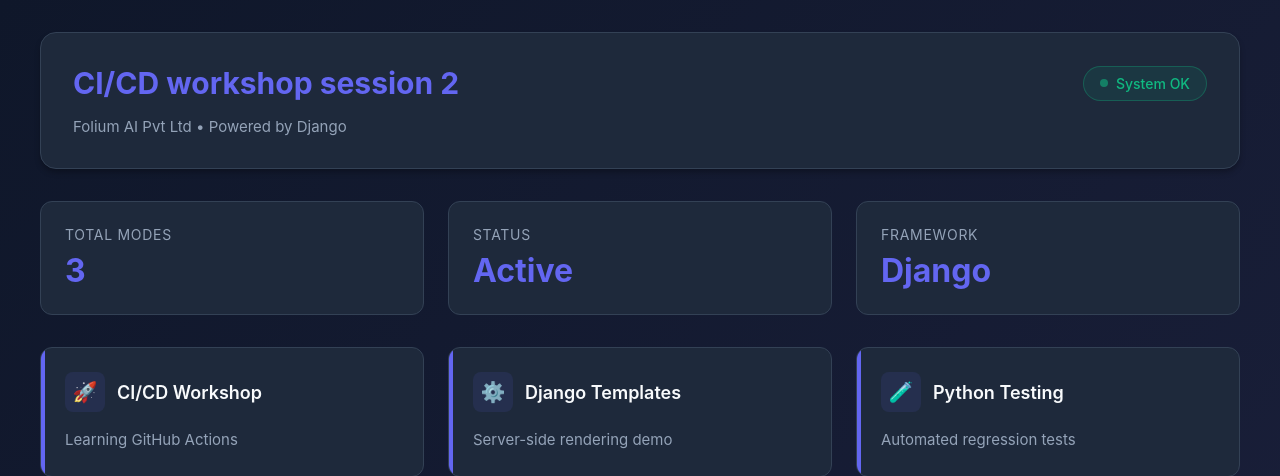
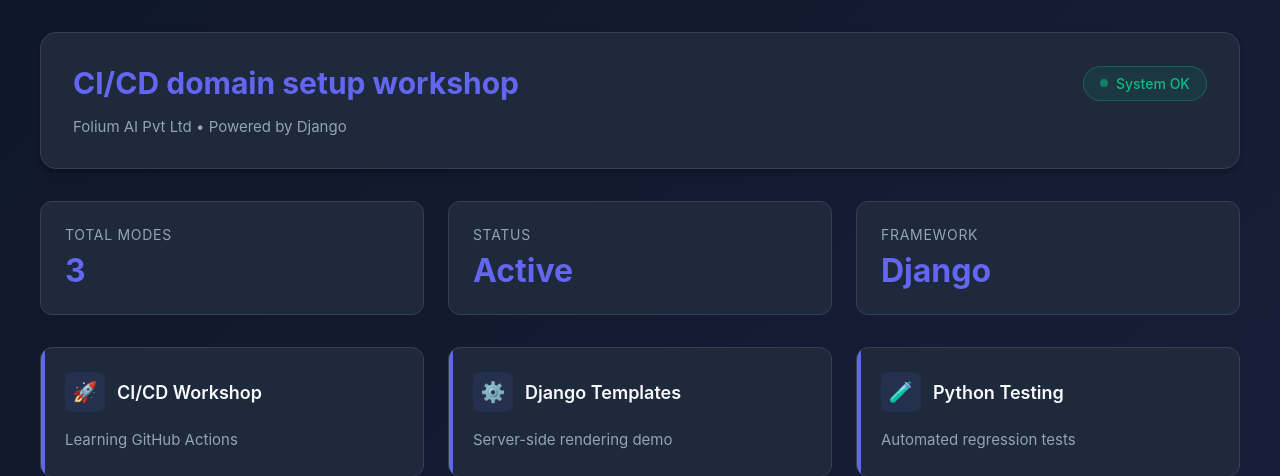
Before and after one commit to MUsamaFolium/CI_CD_workshop, a Django app: page /api/ in a window 1280 px wide. Shown: the top 476 px of the page. Run offline with Django 5.2, Linux system fonts and the light colour scheme.

Commit message:
title changed

```diff
--- a/backend/templates/api/index.html
+++ b/backend/templates/api/index.html
@@ -192,7 +192,7 @@
     <div class="dashboard">
         <div class="header">
             <div class="header-top">
-                <h1>CI/CD workshop session 2</h1>
+                <h1>CI/CD domain setup workshop</h1>
                 <div class="status-badge">
                     <span class="status-dot"></span>
                     System OK
```
